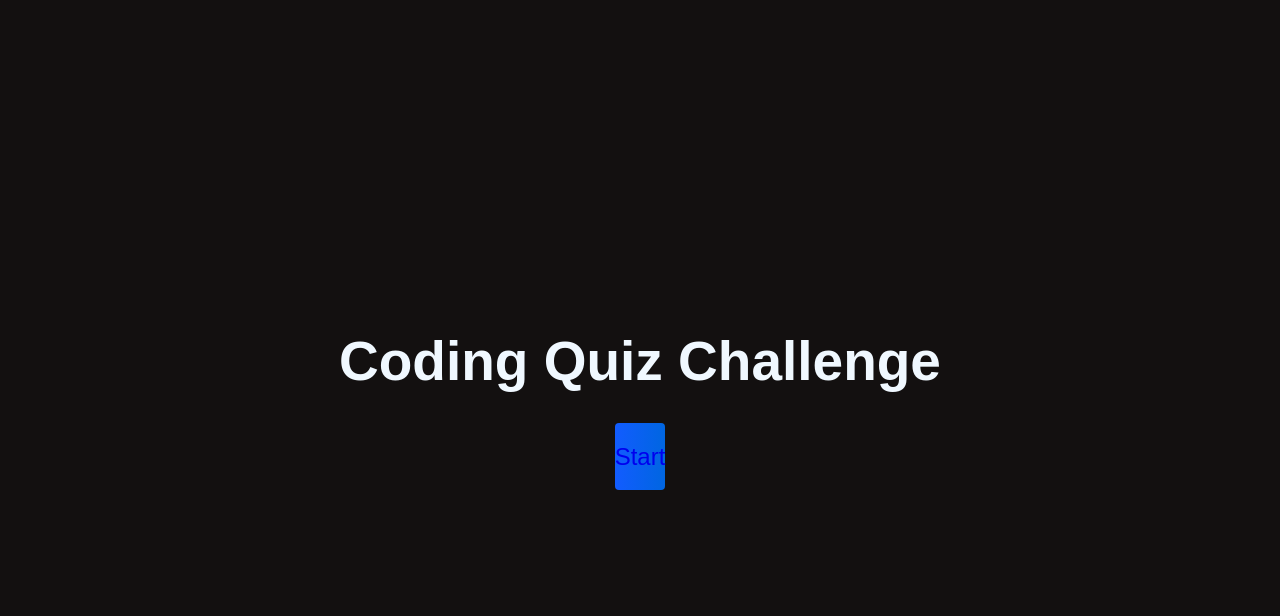
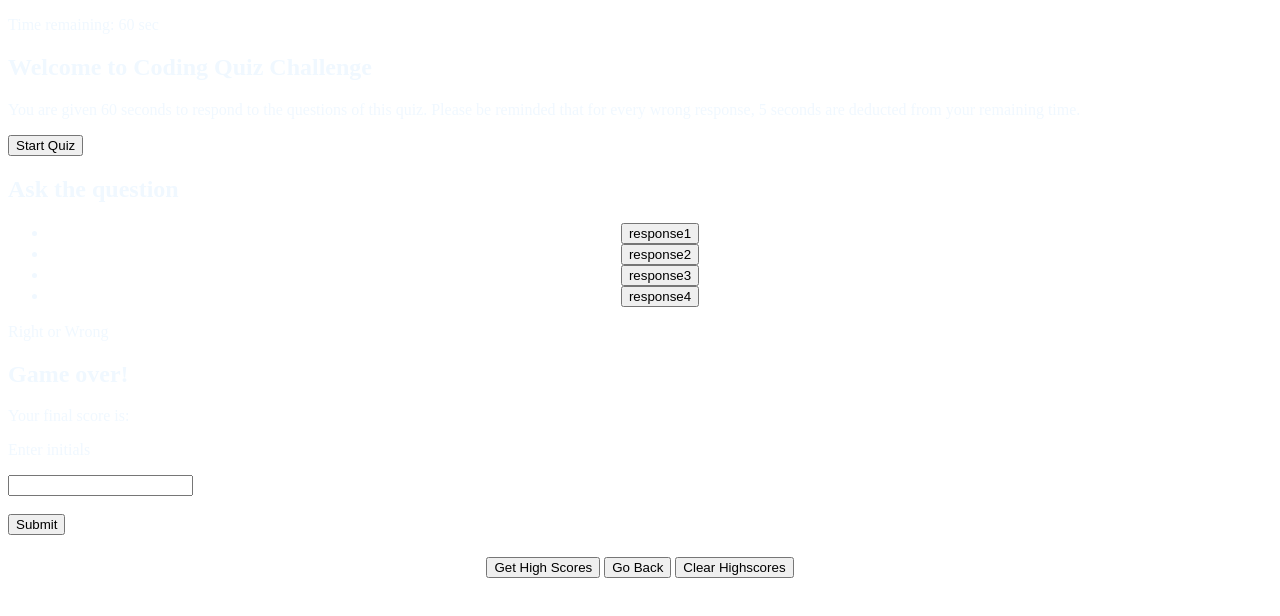
Before and after one commit to LaloEnri23/quiz_quiz, a plain HTML site: page index.html in a window 1280 px wide. Drawn offline with Linux system fonts and the light colour scheme.

Commit message:
redo html

```diff
--- a/game.css
+++ /dev/null
@@ -1,78 +0,0 @@
-body{
-    color: #fff;
-}
-
-.timer h3{
-    font-size: 50%;
-
-}
-
-.choice-container {
-    display: flex;
-    margin-bottom: 0.8rem;
-    width: 100%;
-    border-radius: 4px;
-    background: rgb(18,93,255);
-    font-size: 3rem;
-    min-width:80rem;
-}
-
-.choice-container:hover {
-    cursor: pointer;
-    box-shadow: 0 0.4rem 1.4rem 0 rgba(6, 103, 247, 0.5);
-    transform: scale(1.02);
-    transform: transorm 100ms;
-}
-
-.choice-prefix{
-    padding: 2rem 2.5rem;
-    color:#fff;
-}
-
-.choice-text{
-    padding: 2rem;
-    width: 100%;
-}
-
-.correct {
-    background:  linear-gradient(32deg, rgba(11,223,36)0%, rgb(41, 232, 111)100%);
-}
-
-.incorrect {
-    background:  linear-gradient(32deg, rgba(230,29,29, 1)0%, rgb(224, 11, 11, 1)100%);
-}
-
-#hud {
-
-    justify-content: space-between;
-}
-
-.hud-prefix{
-    text-align: center;
-    font-size: 2rem;
-}
-
-.hud-main-text{
-    text-align: center;
-}
-
-#progressBar{
-    width: 20rem;
-    height: 3rem;
-    border: 0.2rem solid rgba(11,223,36);
-    margin-top: 2rem;
-    border-radius: 50px;
-    overflow: hidden;
-}
-
-#progressBarFull{
-    height: 100%;
-    background: rgb(11, 223, 36);
-    width: 0%;
-}
-
-@media screen and (max-width: 768px){
-    .choice-container{
-        min-width: 40rem;
-    }
-}
--- a/index.html
+++ b/index.html
@@ -1,20 +1,87 @@
 <!DOCTYPE html>
-<html lang="en">
-  <head>
-    <meta charset="UTF-8" />
-    <meta name="viewport" content="width=device-width, initial-scale=1.0" />
-    <meta http-equiv="X-UA-Compatible" content="ie=edge" />
-    <title>Code quiz</title>
-    <link rel="stylesheet" href="style.css" />
-    <link
-  </head>
-  <body>
-    <div class="container">
-      <div id="home" class="flex-colomn flex-center">
-        <h1>Coding Quiz Challenge</h1>
-        <a href="/UCLA-VIRT-FSF-FT-02-2023-U-LOLC/04-Web-APIs/02-Challenge/Assets/game.html" class="btn">Start</a>
+<html>
+
+<head>
+  <title>Code Quiz</title>
+  <meta charset="UTF-8" />
+  <meta name="viewport" content="width=device-width, initial-scale=1" />
+  <link rel="stylesheet" type="text/css" href="./quiz.css" />
+</head>
+
+<body>
+  <header>
+    <div class="header">
+      <!--right corner to set a timer-->
+      <div id="timerContainer">
+          <p id="timer"> Time remaining: 60 sec</p>
+          <p id="warning"></p>
       </div>
     </div>
+  </header>
 
-  </body>
+  <main>
+    <div>
+      <!--intro section-->
+      <section class="intro_page" id="intro_page">
+        <div id="intro">
+          <h1>
+            Welcome to Coding Quiz Challenge
+          </h1>
+          <p id="instruction">
+            You are given 60 seconds to respond to the questions of this quiz. Please be reminded that for
+            every wrong response, 5 seconds are deducted from your remaining time.
+          </p>
+          <button class="button" id="start_button" onClick="startQuiz()">Start Quiz</button>
+        </div>
+      </section>
+
+      <!--questions section-->
+      <section class="question_page" id="question_page">
+        <div>
+          <!--question body-->
+          <div >
+            <h2 id="show_question">Ask the question</h2>
+            <div id="ask_question">
+              <ul>
+                <center>
+                  <li><button class="choices button" id="response_btn1" value="1" onclick="checkResponse(event)">response1</button></li>
+                  <li><button class="choices button" id="response_btn2" value="2" onclick="checkResponse(event)">response2</button></li>
+                  <li><button class="choices button" id="response_btn3" value="3" onclick="checkResponse(event)">response3</button></li>
+                  <li><button class="choices button" id="response_btn4" value="4" onclick="checkResponse(event)">response4</button></li>
+                </center>
+              </ul>
+            </div>
+          <div>
+
+          <div id="answer_check">
+            <p>Right or Wrong</p>
+          </div>
+        </div>
+      </section>
+
+      <section class="submit_panel" id="submit_panel">
+        <div>
+          <h2 id="finish">Game over!</h2>
+          <p id="final_score">Your final score is: </p>
+          <p>Enter initials</p>
+          <input id="initial"> <br><br>
+          <button class="button" id="submit_btn" onclick="processSubmit()">Submit</button>
+        </div>
+
+      </section>
+
+      <center>
+        <h4 id="high_score_header"></h4>
+        <div id="show_results_label">
+            <ul id="high_score_list"></ul>
+        </div>
+          <button class="button" id="highScores_Button" onclick="showHighScores()">Get High Scores</button>
+          <button class="button" id="backButton" onclick="resetGame()">Go Back</button>
+          <button class="button" id="clear_btn">Clear Highscores</button>
+
+      </center>
+    </div>
+  </main>
+  <script src="./assets/script/script.js"></script>
+</body>
 </html>
```
Also changed, not shown: quiz.css (renamed from highscores.css).
